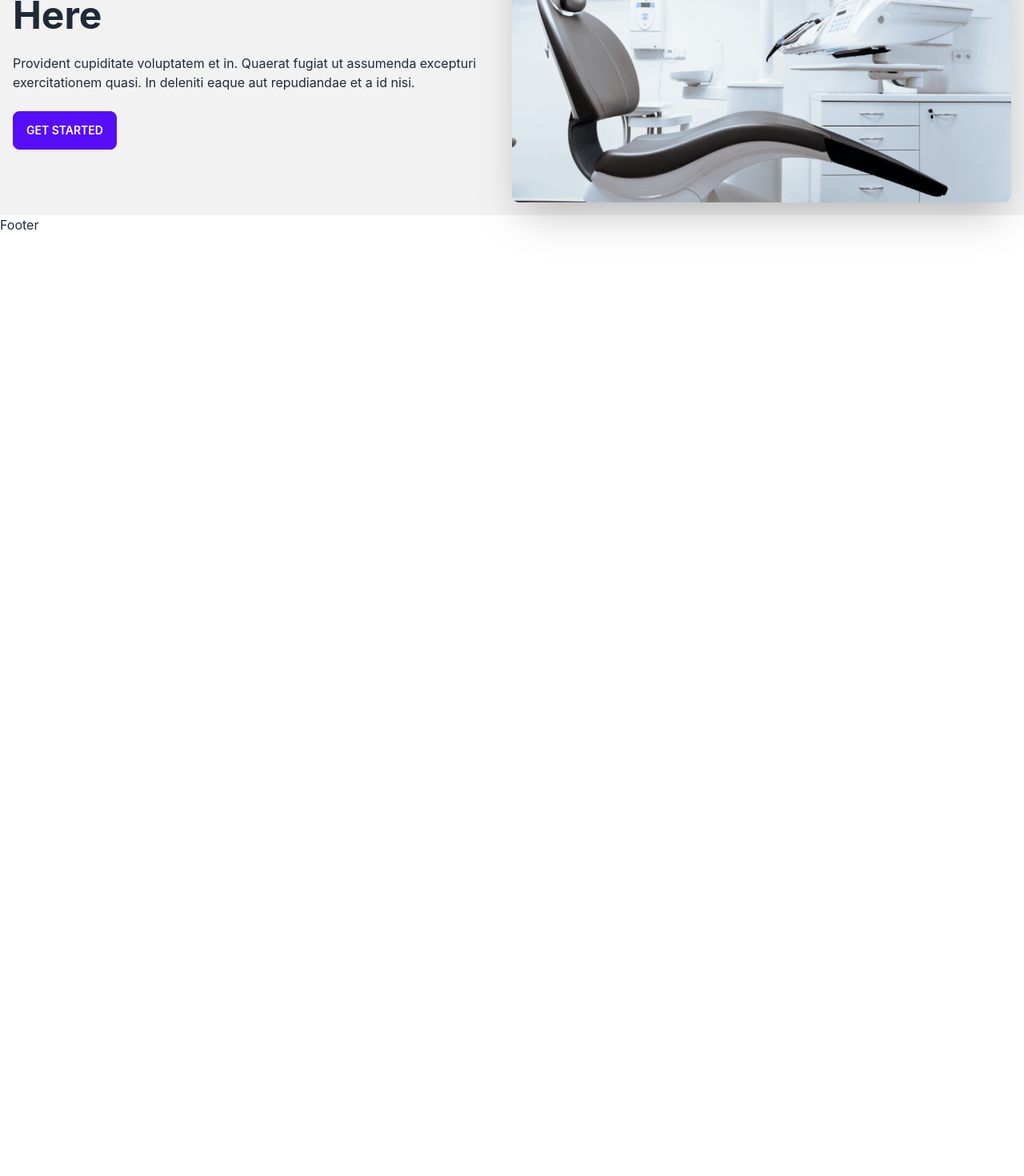
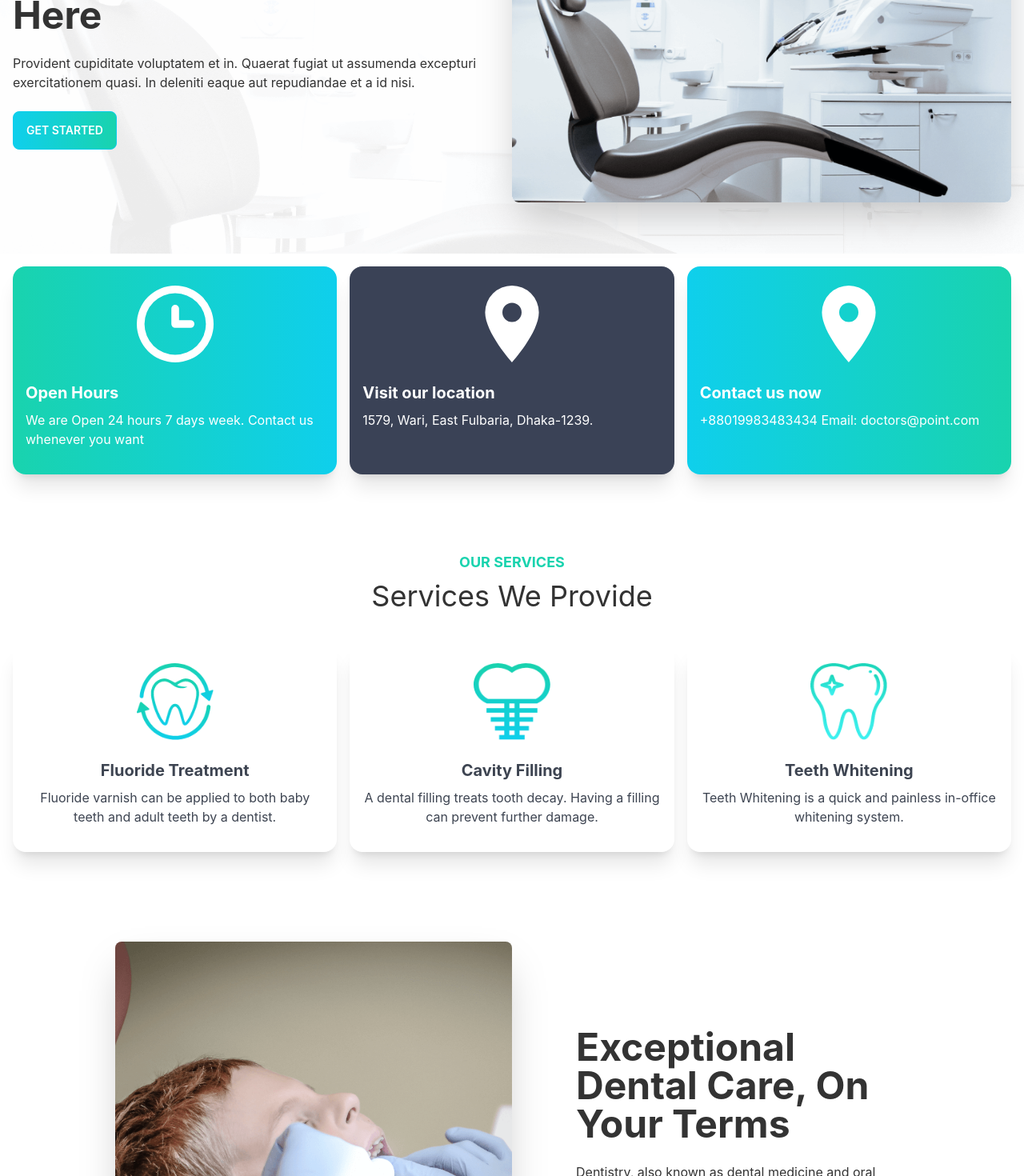
Before and after one commit to shamratPG/doctors-portal, a React (Create React App) app: page / in a window 1280 px wide. Shown: the part 200-1670 px from the top of the page at 80% size. Before the commit the page ends 800 px from the top, so only its background shows below. Built offline with nearby package versions, Linux system fonts and the light colour scheme.

Commit message:
added some component on home page

```diff
--- a/src/Layout/Main.js
+++ b/src/Layout/Main.js
@@ -5,7 +5,7 @@ import Header from '../components/shared/Header/Header';
 
 const Main = () => {
     return (
-        <div>
+        <div className='max-w-7xl mx-auto'>
             <Header></Header>
             <Outlet></Outlet>
             <Footer></Footer>
--- /dev/null
+++ b/src/Pages/Home/Exceptional/Exceptional.js
@@ -0,0 +1,19 @@
+import React from 'react';
+import treatment from '../../../assets/images/treatment.png'
+
+const Exceptional = () => {
+    return (
+        <div className="hero max-w-5xl mx-auto my-16">
+            <div className="hero-content flex-col lg:flex-row">
+                <img src={treatment} className="w-full lg:w-1/2 rounded-lg shadow-2xl" />
+                <div className='w-full lg:w-1/2 pl-16'>
+                    <h1 className="text-5xl font-bold capitalize">Exceptional dental care, on your terms</h1>
+                    <p className="py-6">Dentistry, also known as dental medicine and oral medicine, is the branch of medicine focused on the teeth, gums, and mouth. It consists of the study, diagnosis, prevention, management, and treatment of diseases, disorders, and conditions of the mouth, most commonly focused on dentition as well as the oral mucosa.</p>
+                    <button className="btn btn-primary bg-gradient-to-r from-primary to-secondary text-white">Get Started</button>
+                </div>
+            </div>
+        </div>
+    );
+};
+
+export default Exceptional;
--- /dev/null
+++ b/src/Pages/Home/Hero/Hero.js
@@ -0,0 +1,26 @@
+import React from 'react';
+import chair from '../../../assets/images/chair.png';
+import backgroundImage from '../../../assets/images/bg.png';
+
+const Hero = () => {
+    const backgroundStyles = {
+        backgroundImage: `url(${backgroundImage})`,
+        backgroundSize: 'cover',
+        backgroundPosition: 'center center',
+        backgroundRepeat: 'no-repeat'
+    }
+    return (
+        <div className="hero pb-12 " style={backgroundStyles}>
+            <div className="hero-content flex-col lg:flex-row-reverse" >
+                <img src={chair} className="w-full lg:w-1/2 rounded-lg shadow-2xl" alt='' />
+                <div>
+                    <h1 className="text-5xl font-bold">Your New Smile Starts Here</h1>
+                    <p className="py-6">Provident cupiditate voluptatem et in. Quaerat fugiat ut assumenda excepturi exercitationem quasi. In deleniti eaque aut repudiandae et a id nisi.</p>
+                    <button className="btn btn-primary bg-gradient-to-r from-primary to-secondary text-white">Get Started</button>
+                </div>
+            </div>
+        </div>
+    );
+};
+
+export default Hero;
--- a/src/Pages/Home/Home.js
+++ b/src/Pages/Home/Home.js
@@ -1,17 +1,31 @@
 import React from 'react';
-import chair from '../../assets/images/chair.png'
+import Hero from './Hero/Hero';
+import InfoCard from './InfoCard/InfoCard';
+import clock from '../../assets/icons/clock.svg';
+import marker from '../../assets/icons/marker.svg';
+import Services from './Services/Services';
+import Exceptional from './Exceptional/Exceptional';
+
+
 
 const Home = () => {
+
     return (
-        <div className="hero bg-base-200">
-            <div className="hero-content flex-col lg:flex-row-reverse">
-                <img src={chair} className="w-full lg:w-1/2 rounded-lg shadow-2xl" alt='' />
-                <div>
-                    <h1 className="text-5xl font-bold">Your New Smile Starts Here</h1>
-                    <p className="py-6">Provident cupiditate voluptatem et in. Quaerat fugiat ut assumenda excepturi exercitationem quasi. In deleniti eaque aut repudiandae et a id nisi.</p>
-                    <button className="btn btn-primary">Get Started</button>
-                </div>
+        <div>
+            <Hero></Hero>
+
+            {/* Info Card Section  */}
+            <div className='p-4 grid grid-cols-1 md:grid-cols-2 lg:grid-cols-3 gap-4'>
+                <InfoCard name='Open Hours' bgColor='bg-gradient-to-r from-secondary to-primary' icon={clock} text='We are Open 24 hours 7 days week. Contact us whenever you want' textAlign="text-left" textColor="text-white"></InfoCard>
+
+                <InfoCard name='Visit our location' bgColor='bg-accent' icon={marker} text='1579, Wari, East Fulbaria, Dhaka-1239.' textAlign="text-left" textColor="text-white"></InfoCard>
+
+                <InfoCard name='Contact us now' bgColor='bg-gradient-to-r from-primary to-secondary' icon={marker} text='+88019983483434 Email: doctors@point.com' textAlign="text-left" textColor="text-white"></InfoCard>
             </div>
+
+            <Services></Services>
+            <Exceptional></Exceptional>
+
         </div>
     );
 };
--- /dev/null
+++ b/src/Pages/Home/InfoCard/InfoCard.js
@@ -0,0 +1,20 @@
+import React from 'react';
+
+const InfoCard = (props) => {
+    const { name, bgColor, icon, text, textAlign, textColor } = props;
+    return (
+        <div className={`card shadow-xl ${bgColor} mb-4 ${textColor} p-4 col`}>
+            <div>
+                <div className='h-28 flex justify-center items-center'>
+                    <img className='h-24 w-24' src={icon} />
+                </div>
+                <div className={`my-4 ${textAlign}`}>
+                    <h2 className="mb-2 font-bold text-xl">{name}</h2>
+                    <p >{text}</p>
+                </div>
+            </div>
+        </div>
+    );
+};
+
+export default InfoCard;
--- /dev/null
+++ b/src/Pages/Home/Services/Services.js
@@ -0,0 +1,26 @@
+import React from 'react';
+import InfoCard from '../InfoCard/InfoCard';
+import cavity from '../../../assets/images/cavity.png';
+import whitening from '../../../assets/images/whitening.png';
+import fluoride from '../../../assets/images/fluoride.png';
+
+const Services = () => {
+    return (
+        <div className='my-16'>
+            <div className='text-center'>
+                <h1 className='text-secondary font-bold uppercase text-lg mb-2'>Our Services</h1>
+                <h2 className='text-4xl'>Services We Provide</h2>
+            </div>
+
+            <div className='p-4 my-6 grid grid-cols-1 md:grid-cols-2 lg:grid-cols-3 gap-4'>
+                <InfoCard name='Fluoride Treatment' bgColor='base-100' icon={fluoride} text='Fluoride varnish can be applied to both baby teeth and adult teeth by a dentist.' textAlign="text-center" textColor="text-neutral"></InfoCard>
+
+                <InfoCard name='Cavity Filling' bgColor='base-100' icon={cavity} text=' A dental filling treats tooth decay. Having a filling can prevent further damage.' textAlign="text-center" textColor="text-neutral"></InfoCard>
+
+                <InfoCard name='Teeth Whitening' bgColor='base-100' icon={whitening} text='Teeth Whitening is a quick and painless in-office whitening system.' textAlign="text-center" textColor="text-neutral"></InfoCard>
+            </div>
+        </div>
+    );
+};
+
+export default Services;
--- a/tailwind.config.js
+++ b/tailwind.config.js
@@ -1,6 +1,23 @@
 /** @type {import('tailwindcss').Config} */
 module.exports = {
   content: ["./src/**/*.{html,js}"],
+  daisyui: {
+    themes: [
+      {
+        defaultTheme: {
+          "primary": "#0FCFEC",
+          "secondary": "#19D3AE",
+          "accent": "#3A4256",
+          "neutral": "#3D4451",
+          "base-100": "#FFFFFF",
+          "info": "#3ABFF8",
+          "success": "#36D399",
+          "warning": "#FBBD23",
+          "error": "#F87272",
+        },
+      },
+    ],
+  },
   theme: {
     extend: {},
   },
```
